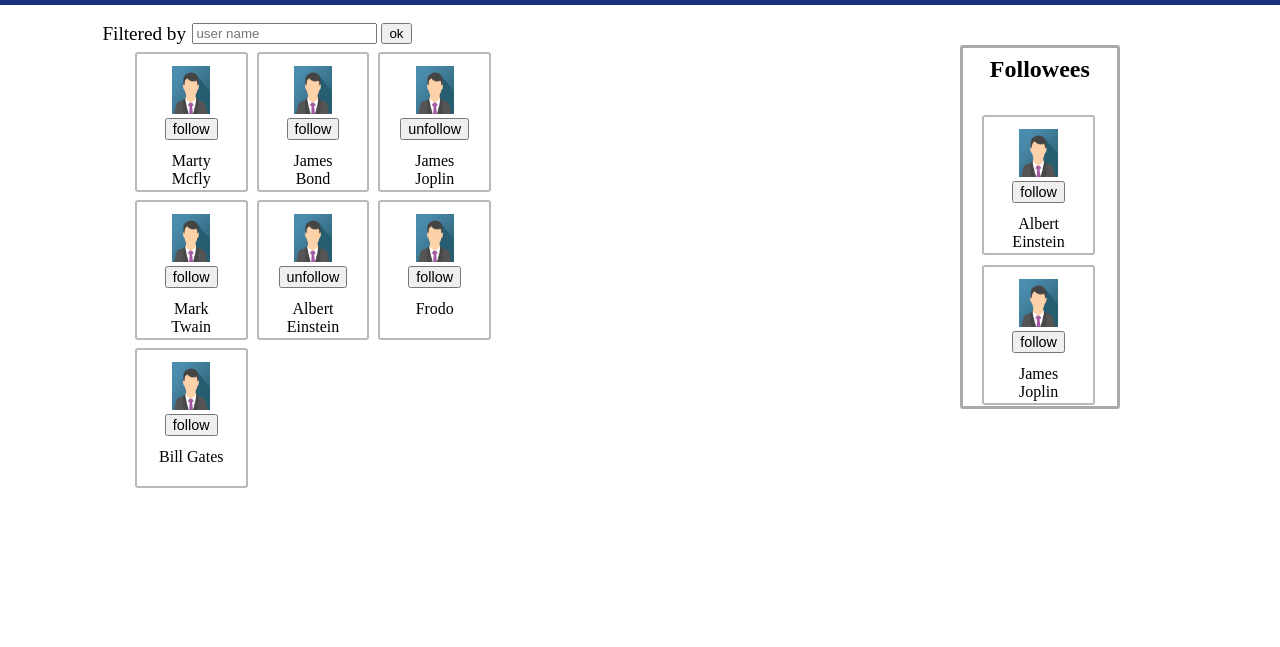
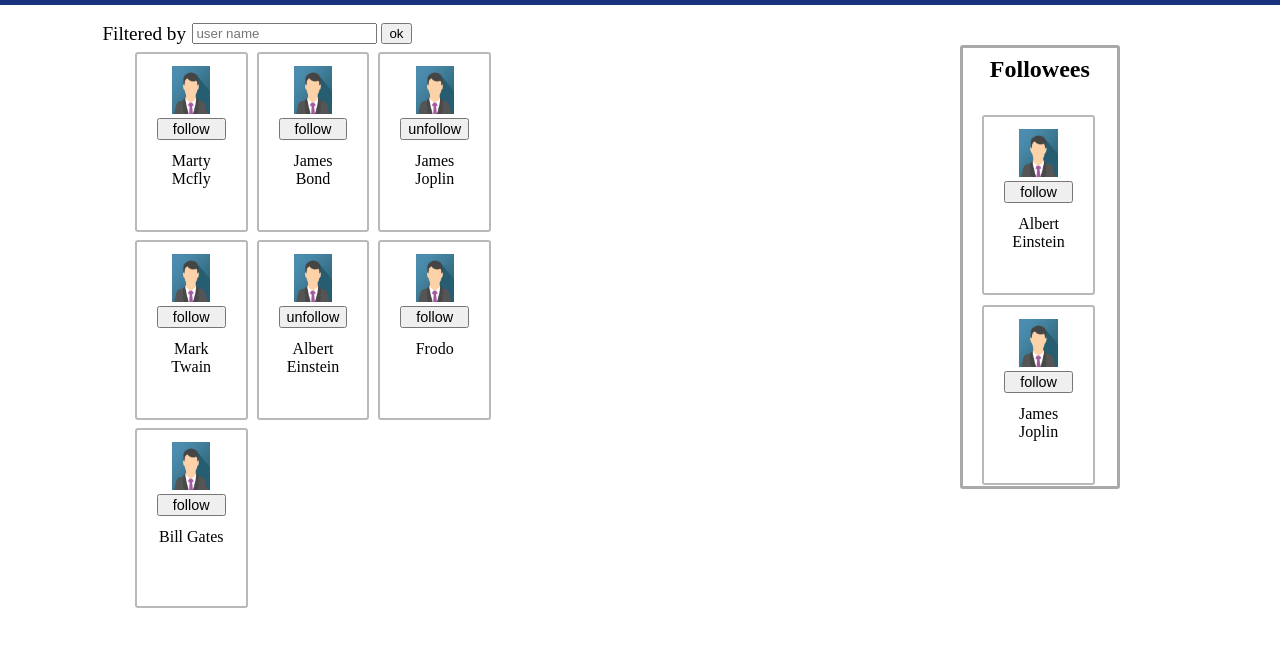
Before and after one commit to danieTalmon/TwitterExercise, a plain HTML site: page index.html in a window 1280 px wide. Shown: the part 43-690 px from the top of the page. Drawn offline with Linux system fonts and the light colour scheme.

Commit message:
last fixes before pull request

```diff
--- a/css/styles.css
+++ b/css/styles.css
@@ -67,7 +67,7 @@ body {
 
 .twitter-person {
     width: 8.5vw;
-    height: 17vh;
+    height: 22vh;
     text-align: center;
     border: 0.2vw solid rgb(187, 184, 184) ;
     border-radius: 3px;
@@ -80,7 +80,7 @@ body {
     font-size: 0.9em;
     margin-top: 0.5vh;
     word-wrap: break-word;
-    min-width: 68.px;
+    min-width: 68.8px;
 }
 
 .twitter-person img {
```
